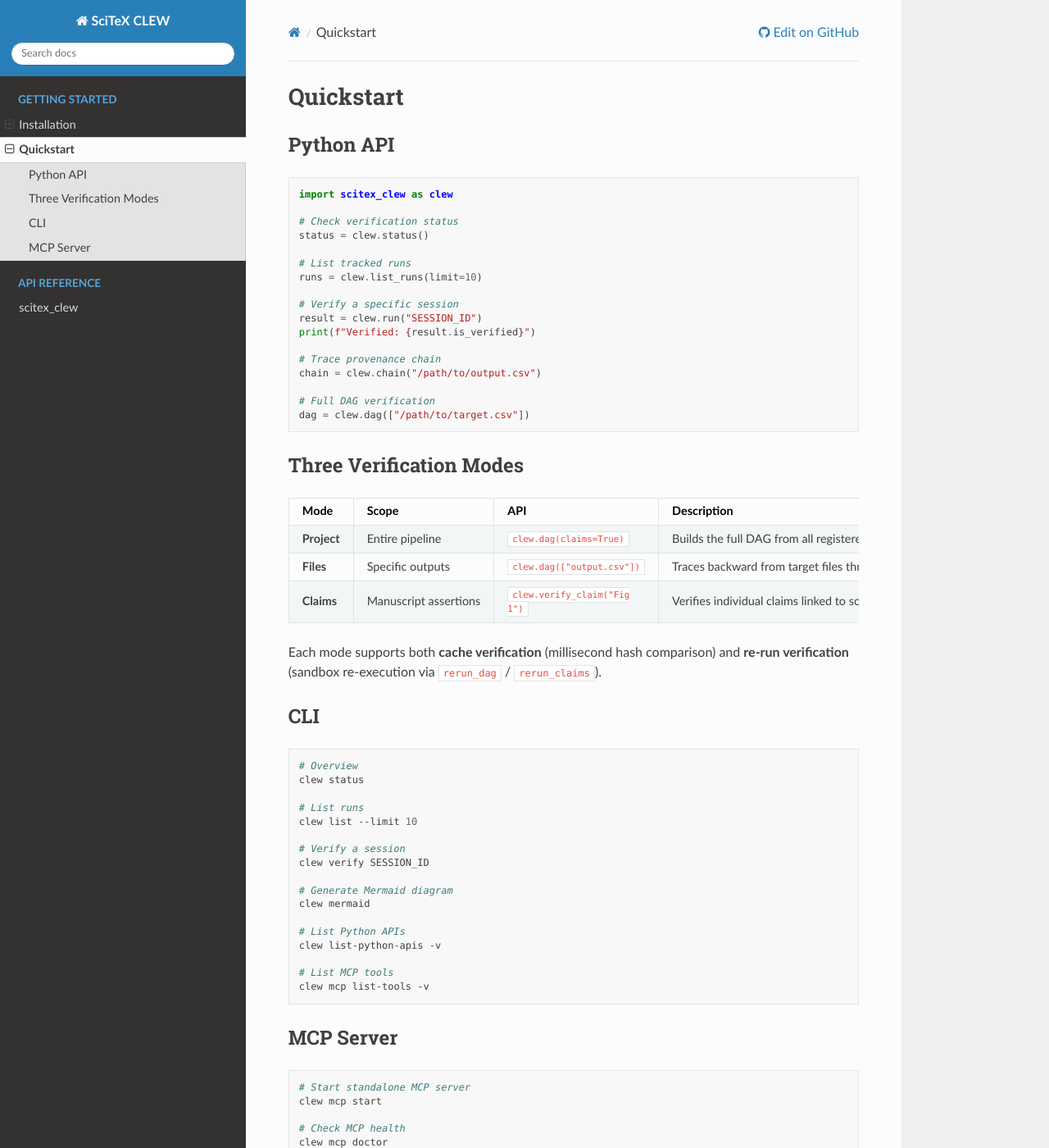
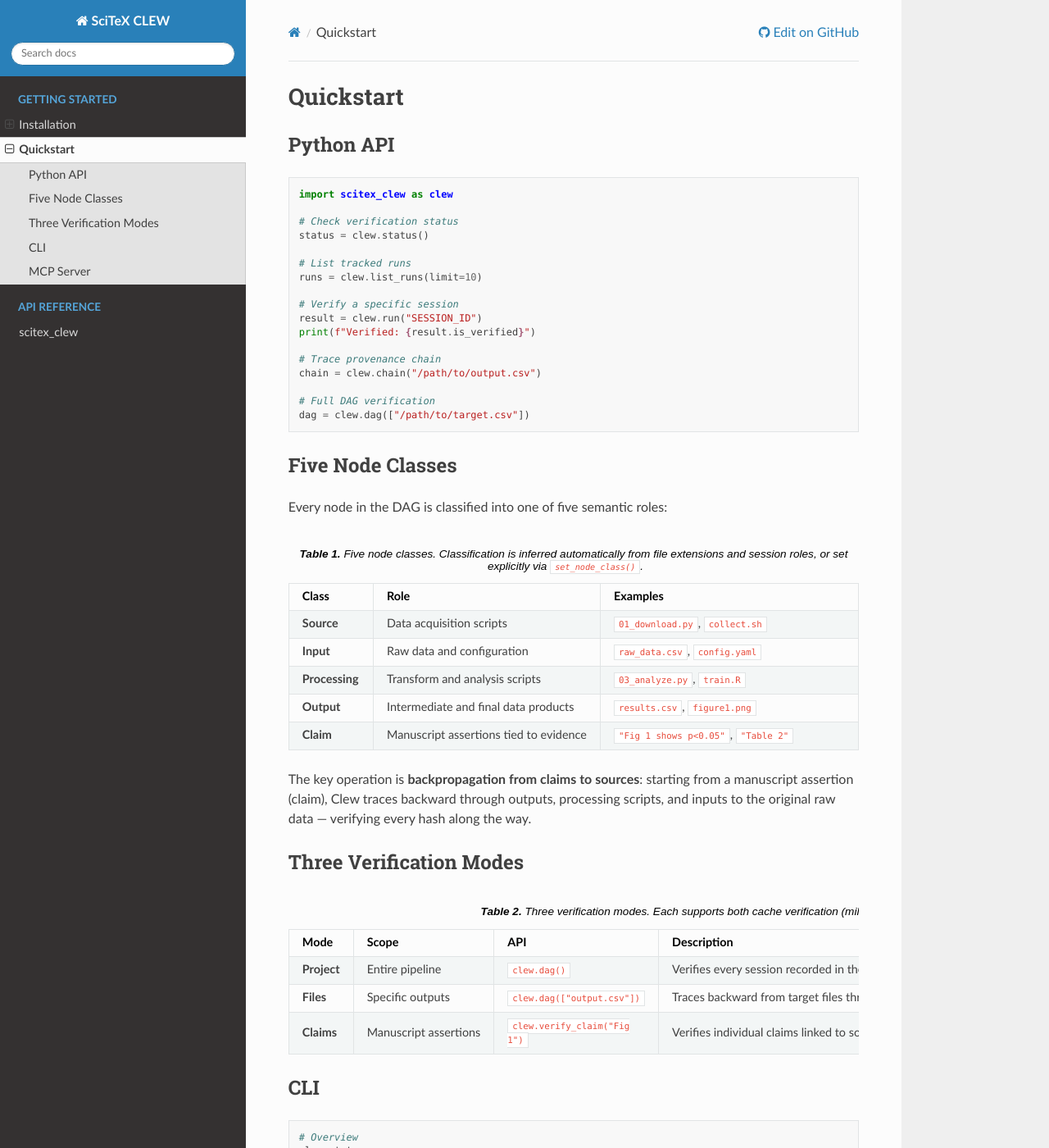
Before and after one commit to ywatanabe1989/scitex-clew, a Sphinx documentation site: the page built from docs/sphinx/quickstart.rst, in a window 1280 px wide and 1400 px high. Shown: the whole window at 82% size. Built offline with Sphinx 7.4.7 and the Read the Docs theme 3.1.0, drawn with Linux system fonts in a browser that asks for light colours.

Commit message:
docs: add Five Node Classes, backpropagation framing, fix Project mode API
Co-Authored-By: Claude Opus 4.6 <noreply@anthropic.com>

```diff
--- a/docs/sphinx/quickstart.rst
+++ b/docs/sphinx/quickstart.rst
@@ -24,10 +24,42 @@ Python API
    # Full DAG verification
    dag = clew.dag(["/path/to/target.csv"])
 
+Five Node Classes
+-----------------
+
+Every node in the DAG is classified into one of five semantic roles:
+
+.. list-table:: **Table 1.** Five node classes. Classification is inferred automatically from file extensions and session roles, or set explicitly via ``set_node_class()``.
+   :header-rows: 1
+   :widths: 15 30 55
+
+   * - Class
+     - Role
+     - Examples
+   * - **Source**
+     - Data acquisition scripts
+     - ``01_download.py``, ``collect.sh``
+   * - **Input**
+     - Raw data and configuration
+     - ``raw_data.csv``, ``config.yaml``
+   * - **Processing**
+     - Transform and analysis scripts
+     - ``03_analyze.py``, ``train.R``
+   * - **Output**
+     - Intermediate and final data products
+     - ``results.csv``, ``figure1.png``
+   * - **Claim**
+     - Manuscript assertions tied to evidence
+     - ``"Fig 1 shows p<0.05"``, ``"Table 2"``
+
+The key operation is **backpropagation from claims to sources**: starting from a
+manuscript assertion (claim), Clew traces backward through outputs, processing
+scripts, and inputs to the original raw data — verifying every hash along the way.
+
 Three Verification Modes
 ------------------------
 
-.. list-table::
+.. list-table:: **Table 2.** Three verification modes. Each supports both cache verification (millisecond hash comparison) and re-run verification (sandbox re-execution).
    :header-rows: 1
    :widths: 15 25 30 30
 
@@ -37,8 +69,8 @@ Three Verification Modes
      - Description
    * - **Project**
      - Entire pipeline
-     - ``clew.dag(claims=True)``
-     - Builds the full DAG from all registered claims and verifies every session. *"Is the whole project intact?"*
+     - ``clew.dag()``
+     - Verifies every session recorded in the database in topological order. A navigation map for ongoing project monitoring. *"Is the whole project intact?"*
    * - **Files**
      - Specific outputs
      - ``clew.dag(["output.csv"])``
@@ -47,9 +79,6 @@ Three Verification Modes
      - Manuscript assertions
      - ``clew.verify_claim("Fig 1")``
      - Verifies individual claims linked to source sessions. *"Is this figure still backed by the data?"*
-
-Each mode supports both **cache verification** (millisecond hash comparison) and
-**re-run verification** (sandbox re-execution via ``rerun_dag`` / ``rerun_claims``).
 
 CLI
 ---
```
Also changed, not shown: README.md (+19 -3 lines).
